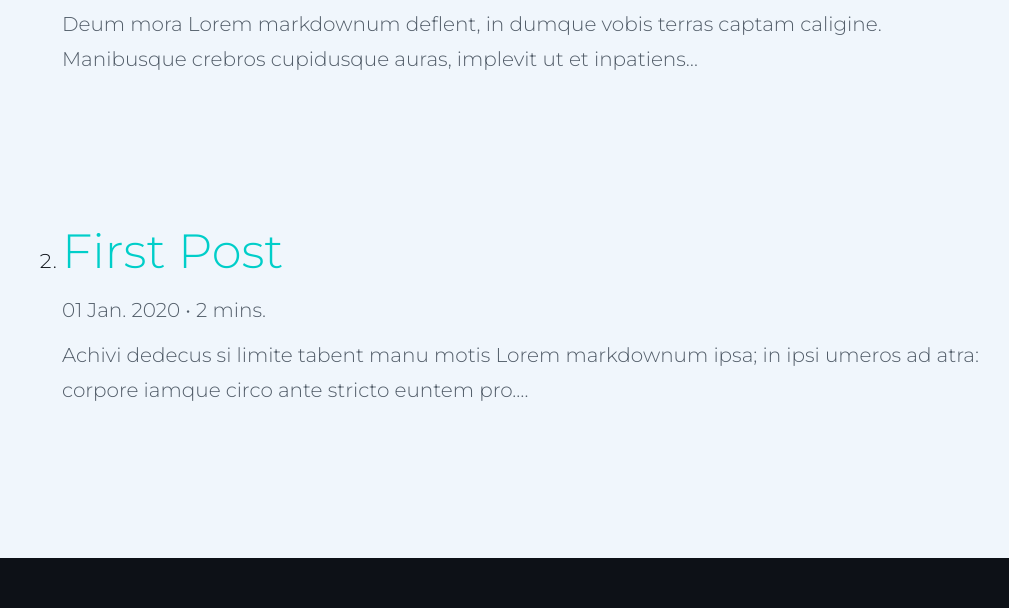
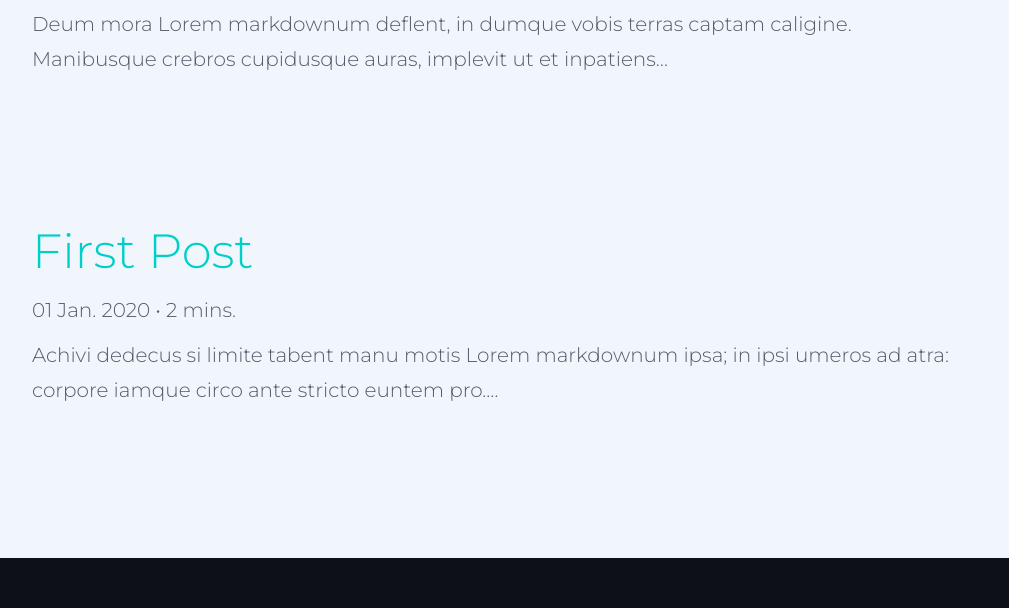
Before and after one commit to marcobiedermann/gatsby-blog, a Gatsby site: page / in a window 1280 px wide. Shown: the part 519-1127 px from the top of the page, without its empty margins (32-1041 px from the left). Built offline with nearby package versions, Linux system fonts and the light colour scheme; Gatsby itself is replaced by a stand-in of ours; some packages are replaced by stand-ins of ours.

Commit message:
feat: Posts styles
Add posts styles

```diff
--- a/src/components/Posts/index.tsx
+++ b/src/components/Posts/index.tsx
@@ -1,5 +1,6 @@
 import React, { FC } from 'react';
 import PostPreview, { PostPreviewProps } from '../PostPreview';
+import styles from './style.module.css';
 
 export interface PostsProps {
   posts: PostPreviewProps[];
@@ -9,7 +10,7 @@ const Posts: FC<PostsProps> = (props) => {
   const { posts } = props;
 
   return (
-    <ol>
+    <ol className={styles.posts}>
       {posts.map((post) => {
         const { id } = post;
 
--- /dev/null
+++ b/src/components/Posts/style.module.css
@@ -0,0 +1,5 @@
+.posts {
+  list-style: none;
+  margin: 0;
+  padding: 0;
+}
```
